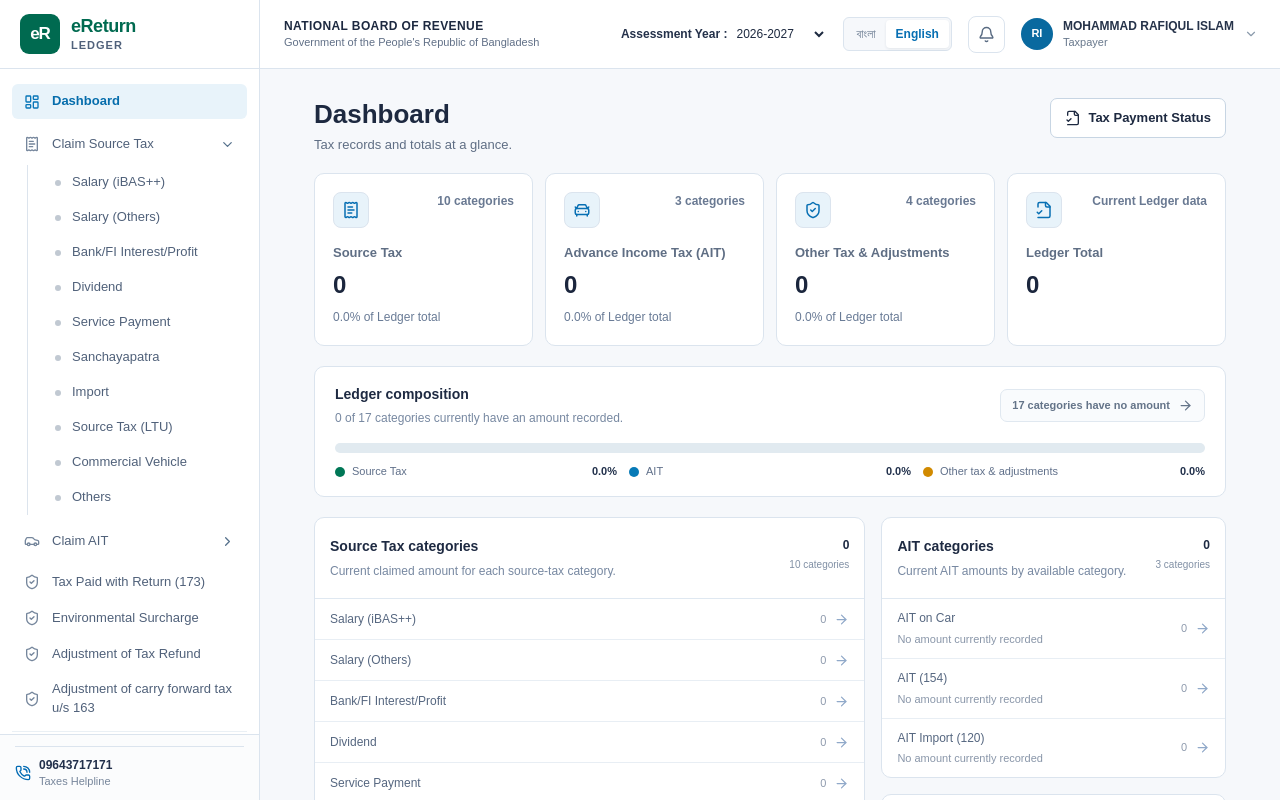
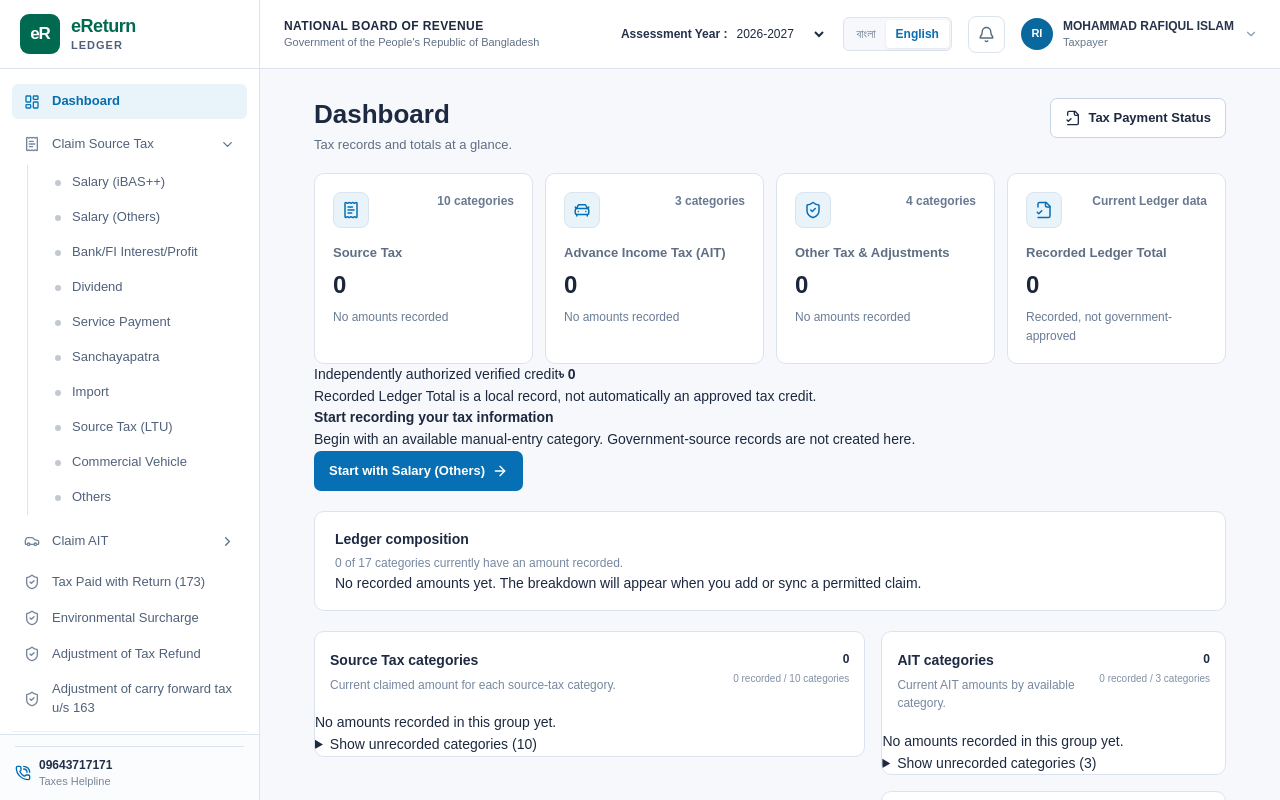
Before and after one commit to shihab-tech04/eLedger, a React (Vite) app: page / in a window 1280 px wide. Shown: the top 800 px of the page. Built offline with nearby package versions, Linux system fonts and the light colour scheme.

Commit message:
fix(eLedger): make Dashboard status, actionable routes and empty composition clear

```diff
--- a/src/features/dashboard/DashboardView.tsx
+++ b/src/features/dashboard/DashboardView.tsx
@@ -3,7 +3,7 @@ import { useLedger } from '../../context/LedgerContext.tsx';
 import { useLedgerCopy, useLedgerLanguage } from '../../context/LanguageContext.tsx';
 import { getVisibleRoutesByGroup } from '../../domain/routeRegistry.ts';
 import type { LedgerRouteId, RouteRegistryEntry } from '../../domain/models.ts';
-import { ArrowRight, BookOpen, CarFront, ChevronRight, FileCheck2, ReceiptText, ShieldCheck, WalletCards } from 'lucide-react';
+import { ArrowRight, BookOpen, CarFront, FileCheck2, ReceiptText, ShieldCheck, WalletCards } from 'lucide-react';
 import { LedgerPageHeader } from '../../components/ui/LedgerPage.tsx';
 
 /** The reference dashboard uses Bangladeshi digit grouping without a currency prefix. */
@@ -56,6 +56,7 @@ export const DashboardView: React.FC = () => {
   const ledgerTotal = sourceTotal + aitTotal + otherTotal;
   const recordedCategories = allRoutes.filter((route) => (routeAmounts.get(route.id) ?? 0) !== 0).length;
   const emptyRoutes = allRoutes.filter((route) => (routeAmounts.get(route.id) ?? 0) === 0);
+  const hasRecordedAmounts = recordedCategories > 0;
   const sourcePct = percent(sourceTotal, ledgerTotal);
   const aitPct = percent(aitTotal, ledgerTotal);
   const otherPct = percent(otherTotal, ledgerTotal);
@@ -68,39 +69,56 @@ export const DashboardView: React.FC = () => {
     else setActiveNavTab('adjustments');
   };
 
+
+  // Choose a source-observed actionable entry route, not the empty iBAS++ payroll page.
+  const startSourceTax = () => {
+    setActiveRouteId('salary-others');
+    setActiveNavTab('source-tax');
+  };
+  const startAIT = () => {
+    setActiveRouteId('car-ait');
+    setActiveNavTab('ait');
+  };
+  const reviewAllPayments = () => setIsStatusModalOpen(true);
+
   const cards = [
     { id: 'source', label: t('Source Tax','উৎস কর'), value: sourceTotal, count: `${sourceRoutes.length} ${t('categories','খাত')}`,
-      caption: `${sourcePct.toFixed(1)}% ${t('of Ledger total','লেজার মোটের')}`, icon: ReceiptText, action: () => setActiveNavTab('source-tax') },
+      caption: hasRecordedAmounts ? `${sourcePct.toFixed(1)}% ${t('of Ledger total','লেজার মোটের')}` : t('No amounts recorded','কোনো অঙ্ক রেকর্ড হয়নি'), icon: ReceiptText, action: startSourceTax },
     { id: 'ait', label: t('Advance Income Tax (AIT)','অগ্রিম আয়কর (AIT)'), value: aitTotal, count: `${aitRoutes.length} ${t('categories','খাত')}`,
-      caption: `${aitPct.toFixed(1)}% ${t('of Ledger total','লেজার মোটের')}`, icon: CarFront, action: () => setActiveNavTab('ait') },
+      caption: hasRecordedAmounts ? `${aitPct.toFixed(1)}% ${t('of Ledger total','লেজার মোটের')}` : t('No amounts recorded','কোনো অঙ্ক রেকর্ড হয়নি'), icon: CarFront, action: startAIT },
     { id: 'other', label: t('Other Tax & Adjustments','অন্যান্য কর ও সমন্বয়'), value: otherTotal, count: `${otherRoutes.length} ${t('categories','খাত')}`,
-      caption: `${otherPct.toFixed(1)}% ${t('of Ledger total','লেজার মোটের')}`, icon: ShieldCheck, action: () => setActiveNavTab('payments') },
-    { id: 'total', label: t('Ledger Total','লেজারে মোট'), value: ledgerTotal, count: t('Current Ledger data','বর্তমান লেজারের তথ্য'),
-      caption: '', icon: FileCheck2, action: () => setIsStatusModalOpen(true) },
+      caption: hasRecordedAmounts ? `${otherPct.toFixed(1)}% ${t('of Ledger total','লেজার মোটের')}` : t('No amounts recorded','কোনো অঙ্ক রেকর্ড হয়নি'), icon: ShieldCheck, action: reviewAllPayments },
+    { id: 'total', label: t('Recorded Ledger Total','লেজারে রেকর্ডকৃত মোট'), value: ledgerTotal, count: t('Current Ledger data','বর্তমান লেজারের তথ্য'),
+      caption: t('Recorded, not government-approved','রেকর্ডকৃত, সরকারি যাচাইকৃত নয়'), icon: FileCheck2, action: () => setIsStatusModalOpen(true) },
   ];
 
-  const categoryPanel = (title: string, subtitle: string, routes: RouteRegistryEntry[], total: number, key: string) => (
-    <section className={`eledger-category-panel eledger-category-${key}`} aria-label={title}>
+  const categoryPanel = (title: string, subtitle: string, routes: RouteRegistryEntry[], total: number, key: string) => {
+    const recorded = routes.filter((route) => (routeAmounts.get(route.id) ?? 0) !== 0);
+    const unrecorded = routes.filter((route) => (routeAmounts.get(route.id) ?? 0) === 0);
+    const renderRow = (route: RouteRegistryEntry) => {
+      const value = routeAmounts.get(route.id) ?? 0;
+      return <button type="button" key={route.id} onClick={() => goToRoute(route)}
+        aria-label={`${t('Open','খুলুন')} ${name(route)}: ${amount(value)}`}>
+        <span className="eledger-category-name">{name(route)}</span>
+        <strong className={value === 0 ? 'is-empty' : ''}>{amount(value)}</strong>
+        <ArrowRight size={15} aria-hidden="true"/>
+      </button>;
+    };
+    return <section className={`eledger-category-panel eledger-category-${key}`} aria-label={title}>
       <header className="eledger-category-heading">
         <div><h2>{title}</h2><p>{subtitle}</p></div>
-        <div className="eledger-category-heading-total"><strong>{amount(total)}</strong><small>{routes.length} {t('categories','খাত')}</small></div>
+        <div className="eledger-category-heading-total"><strong>{amount(total)}</strong>
+          <small>{recorded.length} {t('recorded','রেকর্ডকৃত')} / {routes.length} {t('categories','খাত')}</small></div>
       </header>
-      <div className="eledger-category-list">
-        {routes.map((route) => {
-          const value = routeAmounts.get(route.id) ?? 0;
-          return (
-            <button type="button" key={route.id} onClick={() => goToRoute(route)}
-              aria-label={`${t('Open','খুলুন')} ${name(route)}: ${amount(value)}`}>
-              <span className="eledger-category-name">{name(route)}{value === 0 && key === 'ait' &&
-                <small>{t('No amount currently recorded','এখনো কোনো অঙ্ক রেকর্ড হয়নি')}</small>}</span>
-              <strong className={value === 0 ? 'is-empty' : ''}>{amount(value)}</strong>
-              <ArrowRight size={15} aria-hidden="true"/>
-            </button>
-          );
-        })}
-      </div>
-    </section>
-  );
+      {recorded.length > 0
+        ? <div className="eledger-category-list">{recorded.map(renderRow)}</div>
+        : <p className="eledger-category-no-records">{t('No amounts recorded in this group yet.','এই খাতে এখনো কোনো অঙ্ক রেকর্ড হয়নি।')}</p>}
+      {unrecorded.length > 0 && <details className="eledger-category-unrecorded">
+        <summary>{t('Show unrecorded categories','অরেকর্ডকৃত খাত দেখুন')} ({unrecorded.length})</summary>
+        <div className="eledger-category-list">{unrecorded.map(renderRow)}</div>
+      </details>}
+    </section>;
+  };
 
   return (
     <div className="eledger-dashboard">
@@ -127,16 +145,35 @@ export const DashboardView: React.FC = () => {
         })}
       </section>
 
+      <section className="eledger-dashboard-credit-status" aria-label={t('Verification status','যাচাইয়ের অবস্থা')}>
+        <div>
+          <span>{t('Independently authorized verified credit','কর্তৃপক্ষের স্বতন্ত্র যাচাইকৃত ক্রেডিট')}</span>
+          <strong>৳ {amount(totals.grandTotalCredits)}</strong>
+        </div>
+        <p>{t('Recorded Ledger Total is a local record, not automatically an approved tax credit.','লেজারের রেকর্ডকৃত মোট অঙ্ক স্বয়ংক্রিয়ভাবে অনুমোদিত করের ক্রেডিট নয়।')}</p>
+      </section>
+
+      <section className="eledger-dashboard-primary-next" aria-label={t('Next action','পরবর্তী কাজ')}>
+        <div>
+          <strong>{hasRecordedAmounts ? t('Your next step','আপনার পরবর্তী কাজ') : t('Start recording your tax information','কর সংক্রান্ত তথ্য রেকর্ড করা শুরু করুন')}</strong>
+          <p>{hasRecordedAmounts
+            ? t('Review recorded claims and their verification status before returning to eReturn.','ই-রিটার্নে ফেরার আগে রেকর্ডকৃত দাবির যাচাই অবস্থা দেখুন।')
+            : t('Begin with an available manual-entry category. Government-source records are not created here.','ম্যানুয়াল এন্ট্রির জন্য উপলব্ধ খাত দিয়ে শুরু করুন। সরকারি উৎসের রেকর্ড এখানে তৈরি হয় না।')}</p>
+        </div>
+        <button type="button" className="eledger-button eledger-button-primary"
+          onClick={hasRecordedAmounts ? reviewAllPayments : startSourceTax}>
+          {hasRecordedAmounts ? t('Review payment status','কর পরিশোধের অবস্থা দেখুন') : t('Start with Salary (Others)','অন্যান্য বেতন দিয়ে শুরু করুন')}
+          <ArrowRight size={16} aria-hidden="true"/>
+        </button>
+      </section>
+
       <section className="eledger-ledger-composition" aria-label={t('Ledger composition','লেজারের বিন্যাস')}>
         <div className="eledger-composition-heading">
           <div><h2>{t('Ledger composition','লেজারের বিন্যাস')}</h2>
             <p>{language === 'bn' ? `${allRoutes.length}টি খাতের মধ্যে ${recordedCategories}টিতে অঙ্ক রেকর্ড আছে।` : `${recordedCategories} of ${allRoutes.length} categories currently have an amount recorded.`}</p>
           </div>
-          {emptyRoutes.length > 0 && <button type="button" onClick={() => goToRoute(emptyRoutes[0])}>
-            {language === 'bn' ? `${emptyRoutes.length}টি খাতে কোনো অঙ্ক নেই` : `${emptyRoutes.length} ${emptyRoutes.length === 1 ? 'category has' : 'categories have'} no amount`}
-            <ArrowRight size={15} aria-hidden="true"/>
-          </button>}
         </div>
+        {ledgerTotal > 0 ? <>
           <svg className="eledger-composition-bar" viewBox="0 0 100 10" preserveAspectRatio="none" role="img"
             aria-label={`${t('Source Tax','উৎস কর')} ${sourcePct.toFixed(1)}%, AIT ${aitPct.toFixed(1)}%, ${t('other tax and adjustments','অন্যান্য কর ও সমন্বয়')} ${otherPct.toFixed(1)}%`}>
             <rect className="eledger-bar-empty" x="0" y="0" width="100" height="10"/>
@@ -149,6 +186,7 @@ export const DashboardView: React.FC = () => {
             <div><span className="eledger-composition-dot ait"/>AIT <strong>{aitPct.toFixed(1)}%</strong></div>
             <div><span className="eledger-composition-dot other"/>{t('Other tax & adjustments','অন্যান্য কর ও সমন্বয়')} <strong>{otherPct.toFixed(1)}%</strong></div>
           </div>
+        </> : <p className="eledger-composition-empty">{t('No recorded amounts yet. The breakdown will appear when you add or sync a permitted claim.','এখনো কোনো অঙ্ক রেকর্ড হয়নি। অনুমোদিত দাবি যোগ বা সমন্বয় করলে বিস্তারিত দেখা যাবে।')}</p>}
       </section>
 
       <div className="eledger-dashboard-columns">
@@ -161,13 +199,10 @@ export const DashboardView: React.FC = () => {
           <section className="eledger-dashboard-quick-actions">
             <header><h2>{t('Quick actions','দ্রুত কাজ')}</h2><span>LEDGER</span></header>
             <div className="eledger-dashboard-action-list">
-              <button type="button" className="is-featured" onClick={() => setIsStatusModalOpen(true)}>
-                <span><strong>{t('Review Tax Payment Status','কর পরিশোধের অবস্থা দেখুন')}</strong><small>{t('Review all tax and adjustments together','সব কর ও সমন্বয় একসঙ্গে দেখুন')}</small></span><FileCheck2 size={16}/>
-              </button>
-              <button type="button" onClick={() => setActiveNavTab('source-tax')}>
+              <button type="button" onClick={startSourceTax}>
                 <span><strong>{t('Update Source Tax','উৎস কর হালনাগাদ করুন')}</strong><small>{t('Choose a category with an available entry workflow','রেকর্ড যোগের সুযোগ আছে এমন খাত বেছে নিন')}</small></span><ArrowRight size={16}/>
               </button>
-              <button type="button" onClick={() => setActiveNavTab('ait')}>
+              <button type="button" onClick={startAIT}>
                 <span><strong>{t('Update AIT','অগ্রিম কর হালনাগাদ করুন')}</strong><small>{t('Start with AIT on Car','গাড়ির অগ্রিম কর দিয়ে শুরু করুন')}</small></span><ArrowRight size={16}/>
               </button>
               <button type="button" onClick={() => setActiveNavTab('ledger-guide')}>
@@ -175,11 +210,7 @@ export const DashboardView: React.FC = () => {
               </button>
             </div>
           </section>
-          <div className="eledger-dashboard-next-step">
-            <span>{t('NEXT STEP','পরবর্তী ধাপ')}</span>
-            <p>{t('Review your recorded categories and reconcile their payment status before returning.','রিটার্নে ফেরার আগে সব রেকর্ডকৃত খাত ও কর পরিশোধের অবস্থা মিলিয়ে নিন।')}</p>
-            <button type="button" onClick={() => setIsStatusModalOpen(true)}>{t('Open payment status','কর পরিশোধের অবস্থা খুলুন')} <ChevronRight size={15}/></button>
-          </div>
+
         </aside>
       </div>
       <div className="eledger-dashboard-verification-note">
```
Lines whose indentation alone changed are shown as unchanged.
